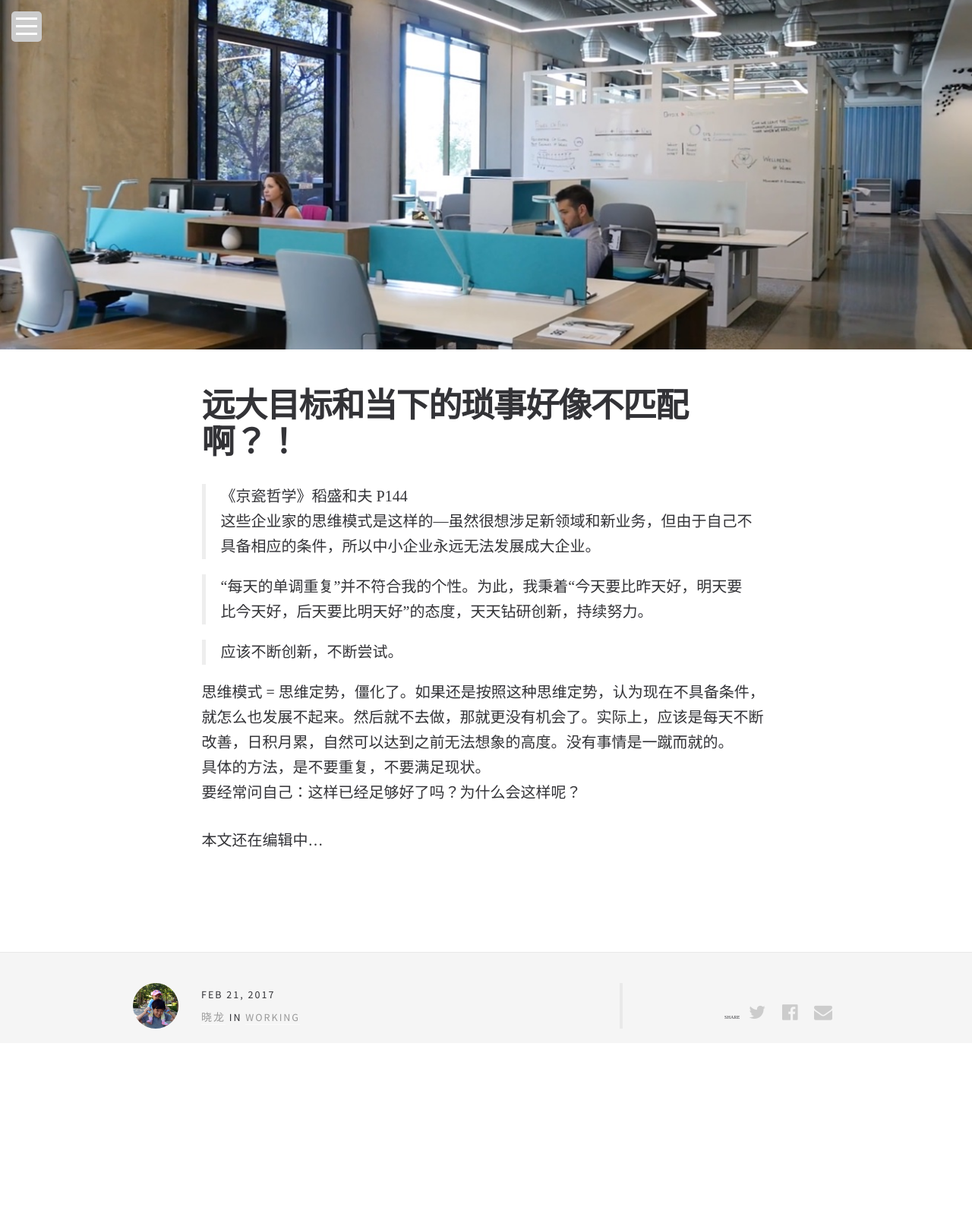
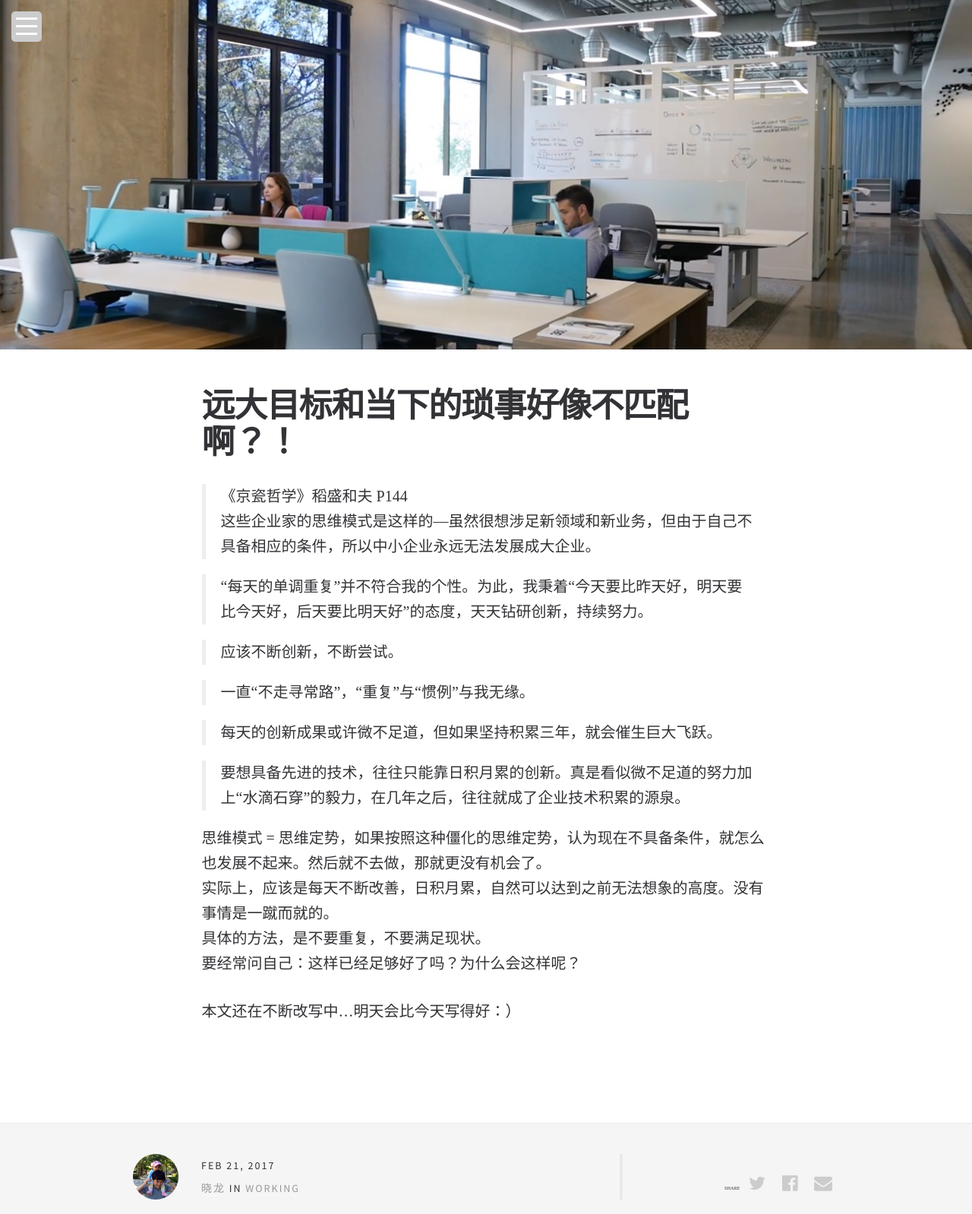
Before and after one commit to zxlive/zxlive.github.com, a Jekyll site: the page built from _posts/2017-02-21-readbook-1.md, in a window 1280 px wide. Shown: the whole page at 76% size. Built offline with Jekyll 4.4.1, drawn with Linux system fonts in a browser that asks for light colours; some web fonts are replaced.

Commit message:
提交文章

```diff
--- a/_posts/2017-02-21-readbook-1.md
+++ b/_posts/2017-02-21-readbook-1.md
@@ -15,8 +15,15 @@ feature_image: office
 
 > 应该不断创新，不断尝试。
 
-思维模式 = 思维定势，僵化了。如果还是按照这种思维定势，认为现在不具备条件，就怎么也发展不起来。然后就不去做，那就更没有机会了。实际上，应该是每天不断改善，日积月累，自然可以达到之前无法想象的高度。没有事情是一蹴而就的。
-具体的方法，是不要重复，不要满足现状。
-要经常问自己：这样已经足够好了吗？为什么会这样呢？
+> 一直“不走寻常路”，“重复”与“惯例”与我无缘。
 
-本文还在编辑中...
+> 每天的创新成果或许微不足道，但如果坚持积累三年，就会催生巨大飞跃。
+
+> 要想具备先进的技术，往往只能靠日积月累的创新。真是看似微不足道的努力加上“水滴石穿”的毅力，在几年之后，往往就成了企业技术积累的源泉。
+
+   思维模式 = 思维定势，如果按照这种僵化的思维定势，认为现在不具备条件，就怎么也发展不起来。然后就不去做，那就更没有机会了。
+   实际上，应该是每天不断改善，日积月累，自然可以达到之前无法想象的高度。没有事情是一蹴而就的。
+   具体的方法，是不要重复，不要满足现状。
+   要经常问自己：这样已经足够好了吗？为什么会这样呢？
+
+本文还在不断改写中...明天会比今天写得好：）
```
